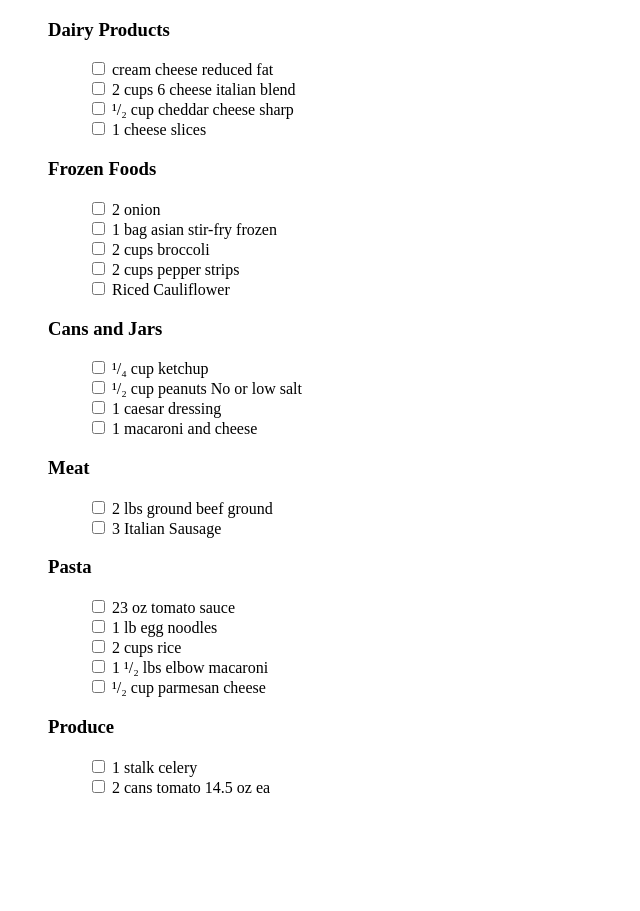
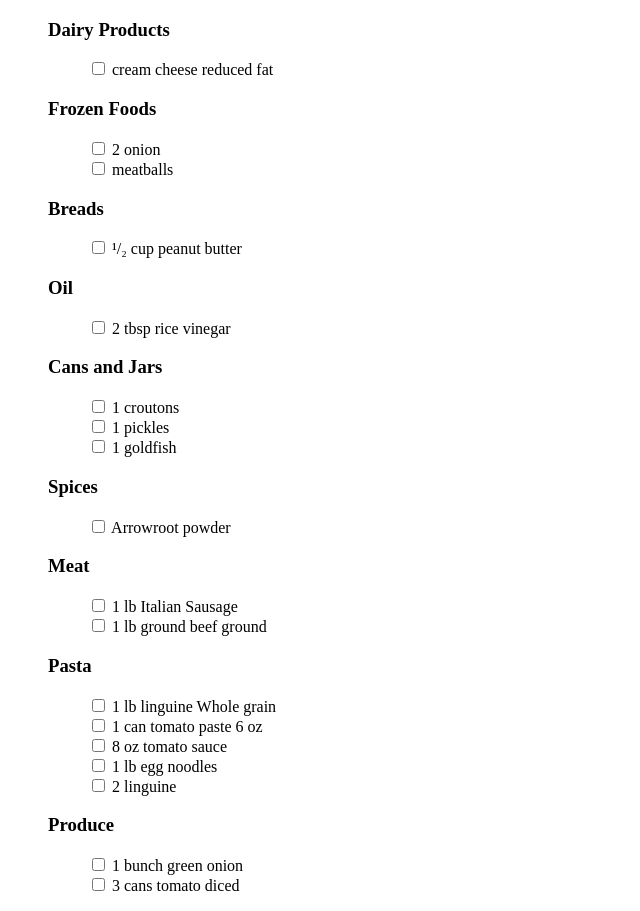
Before and after one commit to nephlm/mealie-static, a plain HTML site: page static-site/list.html in a window 1280 px wide. Shown: the whole page, without its empty margins (0-640 px from the left). Before the commit the page ends 813 px from the top, so only its background shows below. Drawn offline with Linux system fonts and the light colour scheme.

Commit message:
new list

```diff
--- a/static-site/list.html
+++ b/static-site/list.html
@@ -14,21 +14,6 @@
                 cream cheese reduced fat
             </li>
 
-            <li>
-                <input type="checkbox" id="2 cups 6 cheese italian blend">
-                2 cups 6 cheese italian blend
-            </li>
-
-            <li>
-                <input type="checkbox" id="¹/₂ cup cheddar cheese sharp">
-                ¹/₂ cup cheddar cheese sharp
-            </li>
-
-            <li>
-                <input type="checkbox" id="1 cheese slices">
-                1 cheese slices
-            </li>
-
         </ul>
 
     <h3>Frozen Foods</h3>
@@ -40,23 +25,28 @@
             </li>
 
             <li>
-                <input type="checkbox" id="1 bag asian stir-fry frozen">
-                1 bag asian stir-fry frozen
+                <input type="checkbox" id="meatballs">
+                meatballs
             </li>
 
+        </ul>
+
+    <h3>Breads</h3>
+        <ul style="list-style-type:none;">
+
             <li>
-                <input type="checkbox" id="2 cups broccoli">
-                2 cups broccoli
+                <input type="checkbox" id="¹/₂ cup peanut butter">
+                ¹/₂ cup peanut butter
             </li>
 
-            <li>
-                <input type="checkbox" id="2 cups pepper strips">
-                2 cups pepper strips
-            </li>
+        </ul>
+
+    <h3>Oil</h3>
+        <ul style="list-style-type:none;">
 
             <li>
-                <input type="checkbox" id="Riced Cauliflower">
-                Riced Cauliflower
+                <input type="checkbox" id="2 tbsp rice vinegar">
+                2 tbsp rice vinegar
             </li>
 
         </ul>
@@ -65,23 +55,28 @@
         <ul style="list-style-type:none;">
 
             <li>
-                <input type="checkbox" id="¹/₄ cup ketchup">
-                ¹/₄ cup ketchup
+                <input type="checkbox" id="1 croutons">
+                1 croutons
             </li>
 
             <li>
-                <input type="checkbox" id="¹/₂ cup peanuts No or low salt">
-                ¹/₂ cup peanuts No or low salt
+                <input type="checkbox" id="1 pickles">
+                1 pickles
             </li>
 
             <li>
-                <input type="checkbox" id="1 caesar dressing">
-                1 caesar dressing
+                <input type="checkbox" id="1 goldfish">
+                1 goldfish
             </li>
 
+        </ul>
+
+    <h3>Spices</h3>
+        <ul style="list-style-type:none;">
+
             <li>
-                <input type="checkbox" id="1 macaroni and cheese">
-                1 macaroni and cheese
+                <input type="checkbox" id="Arrowroot powder">
+                Arrowroot powder
             </li>
 
         </ul>
@@ -90,13 +85,13 @@
         <ul style="list-style-type:none;">
 
             <li>
-                <input type="checkbox" id="2 lbs ground beef ground">
-                2 lbs ground beef ground
+                <input type="checkbox" id="1 lb Italian Sausage">
+                1 lb Italian Sausage
             </li>
 
             <li>
-                <input type="checkbox" id="3 Italian Sausage">
-                3 Italian Sausage
+                <input type="checkbox" id="1 lb ground beef ground">
+                1 lb ground beef ground
             </li>
 
         </ul>
@@ -105,8 +100,18 @@
         <ul style="list-style-type:none;">
 
             <li>
-                <input type="checkbox" id="23 oz tomato sauce">
-                23 oz tomato sauce
+                <input type="checkbox" id="1 lb linguine Whole grain">
+                1 lb linguine Whole grain
+            </li>
+
+            <li>
+                <input type="checkbox" id="1 can tomato paste 6 oz">
+                1 can tomato paste 6 oz
+            </li>
+
+            <li>
+                <input type="checkbox" id="8 oz tomato sauce">
+                8 oz tomato sauce
             </li>
 
             <li>
@@ -115,18 +120,8 @@
             </li>
 
             <li>
-                <input type="checkbox" id="2 cups rice">
-                2 cups rice
-            </li>
-
-            <li>
-                <input type="checkbox" id="1 ¹/₂ lbs elbow macaroni">
-                1 ¹/₂ lbs elbow macaroni
-            </li>
-
-            <li>
-                <input type="checkbox" id="¹/₂ cup parmesan cheese">
-                ¹/₂ cup parmesan cheese
+                <input type="checkbox" id="2 linguine">
+                2 linguine
             </li>
 
         </ul>
@@ -135,13 +130,13 @@
         <ul style="list-style-type:none;">
 
             <li>
-                <input type="checkbox" id="1 stalk celery">
-                1 stalk celery
+                <input type="checkbox" id="1 bunch green onion">
+                1 bunch green onion
             </li>
 
             <li>
-                <input type="checkbox" id="2 cans tomato  14.5 oz ea">
-                2 cans tomato  14.5 oz ea
+                <input type="checkbox" id="3 cans tomato  diced">
+                3 cans tomato  diced
             </li>
 
         </ul>
```
